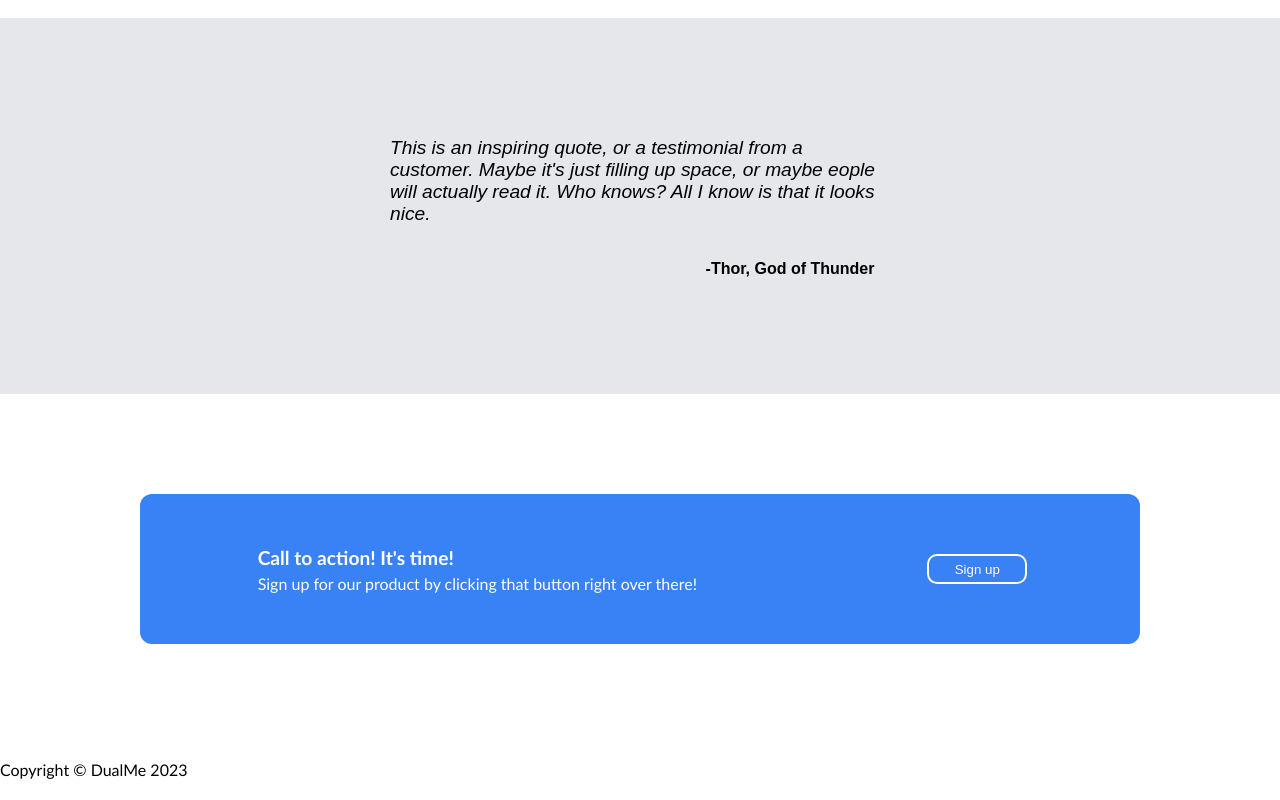
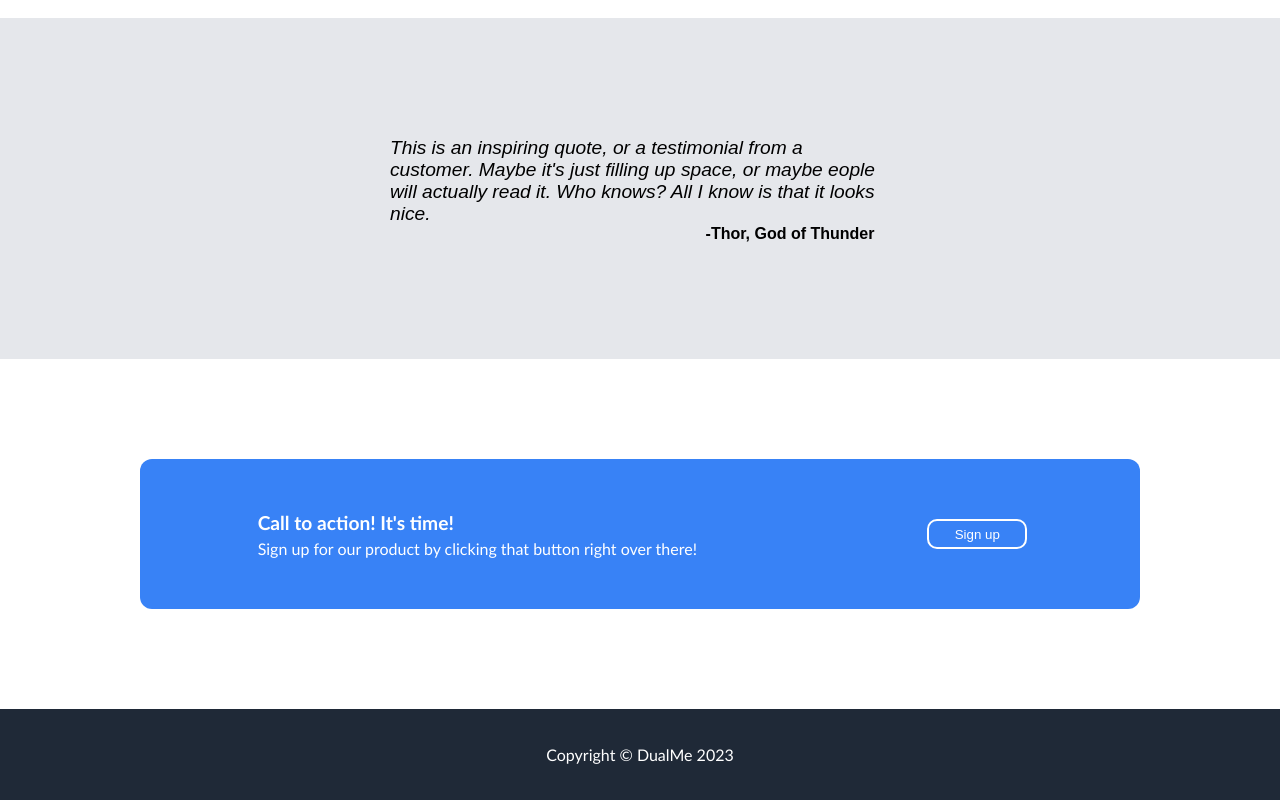
Before and after one commit to quinnoneal/foundations-landing-page, a plain HTML site: page index.html in a window 1280 px wide. Shown: the part 885-1685 px from the top of the page. Drawn offline with Linux system fonts and the light colour scheme.

Commit message:
add style to footer

```diff
--- a/style.css
+++ b/style.css
@@ -122,9 +122,11 @@ body {
     font-size: larger;
     font-weight: lighter;
     font-style: italic;
+    margin-bottom: 0;
 }
 
 .body-two-quotee {
+    margin-top: 0;
     font-weight: bolder;
     margin-left: 300px;
 }
@@ -159,6 +161,16 @@ body {
     border: 2px solid white;
 }
 
+/* FOOTER STYLING */
+
+.footer {
+    display: flex;
+    color: white;
+    padding: 20px;
+    justify-content: center;
+    background-color: #1F2937;
+}
+
 /* GLOBAL CONFIG */
 
 .button {
```
